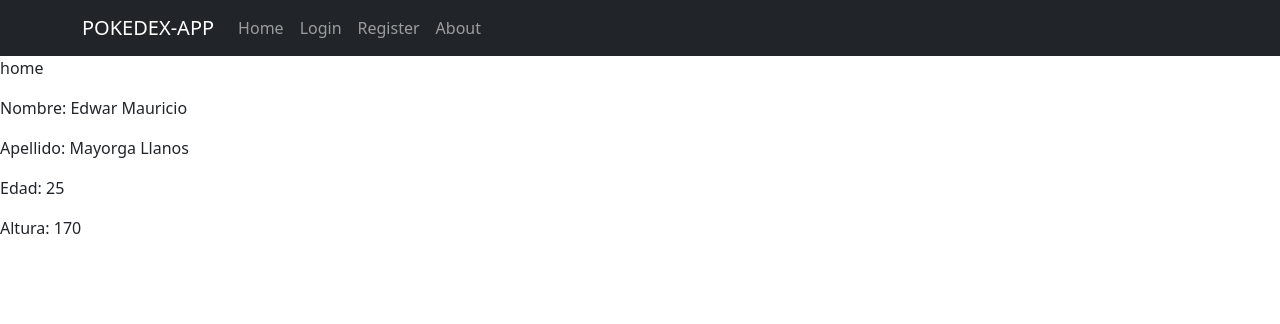
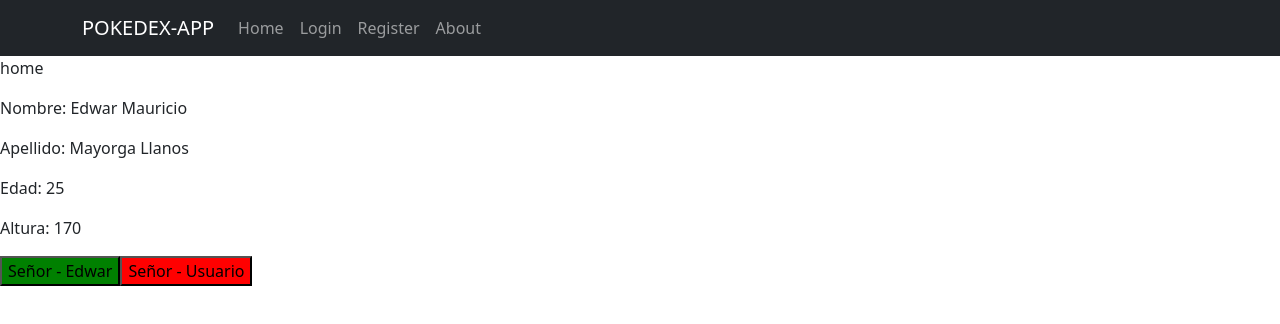
Before and after one commit to emmllanitos/pokedex-app, a React (Create React App) app: page / in a window 1280 px wide. Shown: the top 324 px of the page. Built offline with nearby package versions, Linux system fonts and the light colour scheme.

Commit message:
Prop-types and Styles CSS

```diff
--- a/package.json
+++ b/package.json
@@ -7,6 +7,7 @@
     "@testing-library/react": "^13.4.0",
     "@testing-library/user-event": "^13.5.0",
     "bootstrap": "^5.2.2",
+    "prop-types": "^15.8.1",
     "react": "^18.2.0",
     "react-bootstrap": "^2.5.0",
     "react-dom": "^18.2.0",
--- a/src/routes/Home.js
+++ b/src/routes/Home.js
@@ -1,4 +1,4 @@
-import { Props } from "./Props";
+import { Props, Button } from "./Props";
 
 export const Home = () => {
   return (
@@ -10,6 +10,8 @@ export const Home = () => {
         age={25}
         height={170}
       />
+      <Button text="Señor" name="Edwar" approved={true} />
+      <Button text="Señor" approved={false} />
     </div>
   );
 };
--- a/src/routes/Props.js
+++ b/src/routes/Props.js
@@ -1,3 +1,5 @@
+import PropTypes from "prop-types";
+
 export function Props({ firstname, lastname, age, height }) {
   return (
     <div>
@@ -8,3 +10,19 @@ export function Props({ firstname, lastname, age, height }) {
     </div>
   );
 }
+
+export function Button({ text, name, approved }) {
+  return (
+    <button className={approved ? "bg-green" : "bg-red"}>
+      {text} - {name}
+    </button>
+  );
+}
+
+Button.propTypes = {
+  text: PropTypes.string.isRequired,
+};
+
+Button.defaultProps = {
+  name: "Usuario",
+};
--- a/src/stylesheets/main.css
+++ b/src/stylesheets/main.css
@@ -4,3 +4,11 @@
   justify-content: center;
   align-items: center;
 }
+
+.bg-red {
+  background-color: red;
+}
+
+.bg-green {
+  background-color: green;
+}
```
Also changed, not shown: 1 other file (tests, documents, lock files or other folders).
